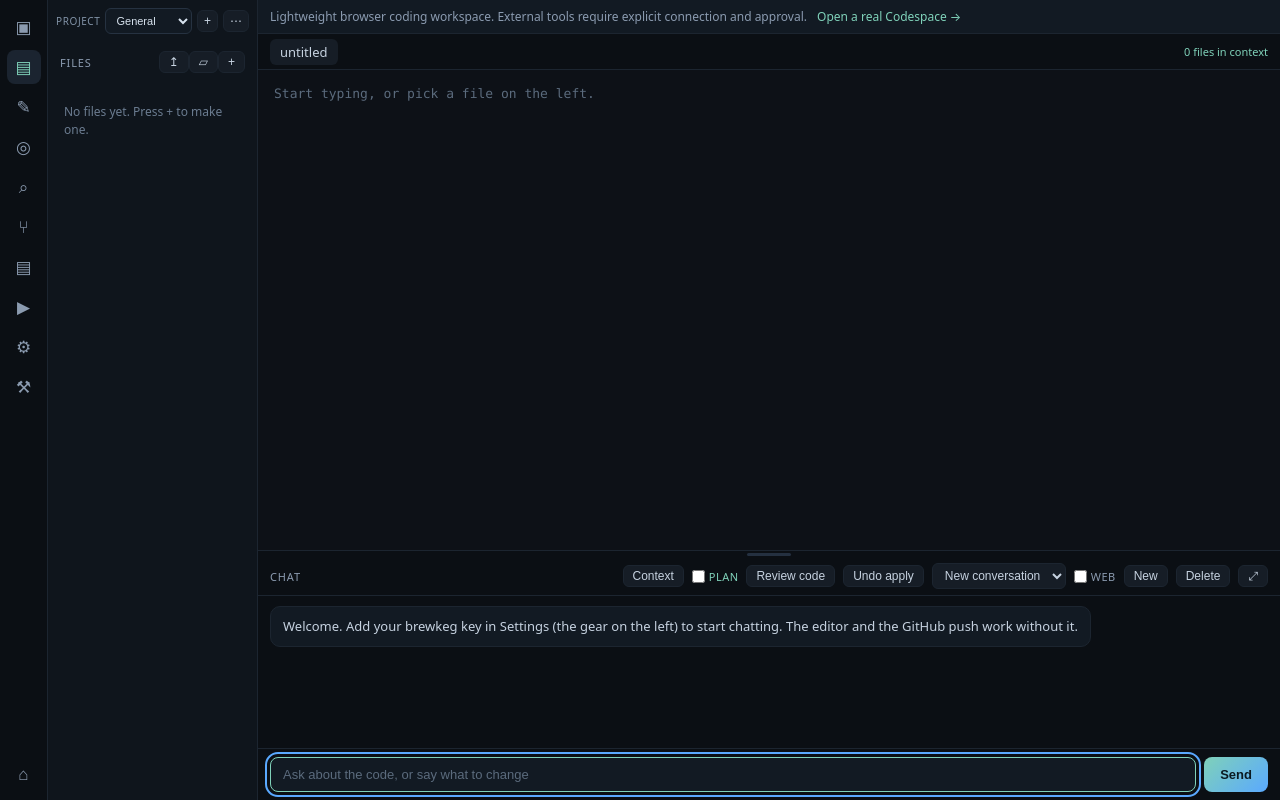
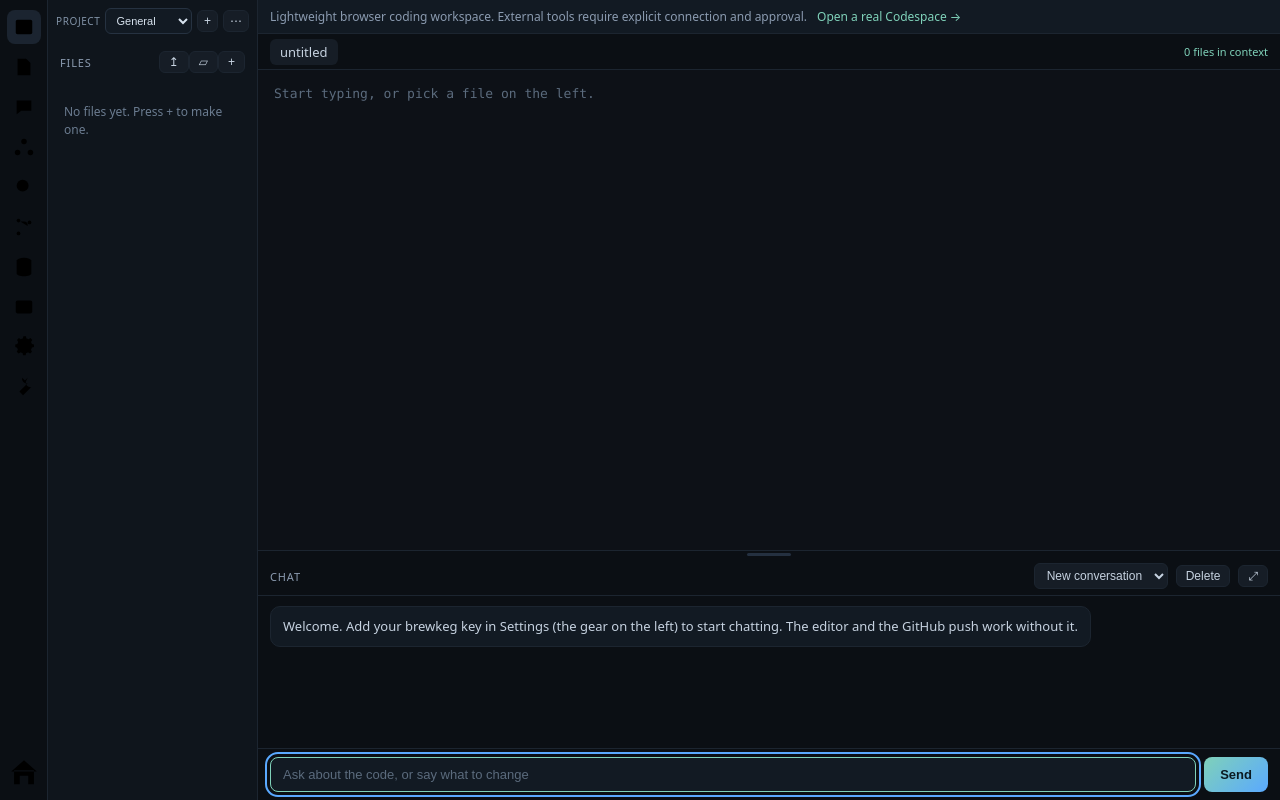
Before and after one commit to akbarambali157-dev/ChromeOS-Efficiency-Updates, a browser extension: page new-tab-launcher/claude-app.html in a window 1280 px wide. Drawn offline with Linux system fonts and the light colour scheme.

Commit message:
Restructure mini-app navigation and add connection controls

```diff
--- a/new-tab-launcher/claude-app.html
+++ b/new-tab-launcher/claude-app.html
@@ -7,16 +7,16 @@
 <body class="cc" data-app="claude" data-nowall>
 <div class="shell">
   <nav class="act" aria-label="Sections">
-    <button type="button" class="actbtn" id="paneProject" title="Project dashboard" aria-label="Project dashboard">▣</button><button type="button" class="actbtn on" id="paneFiles" title="Files" aria-label="Files">▤</button>
-    <button type="button" class="actbtn" id="paneChat" title="Chat" aria-label="Chat">✎</button>
-    <button type="button" class="actbtn" id="paneTeam" title="AI Team" aria-label="AI Team">◎</button>
-    <button type="button" class="actbtn" id="paneResearch" title="Research" aria-label="Research">⌕</button>
-    <button type="button" class="actbtn" id="paneGitHub" title="GitHub workspace" aria-label="GitHub">⑂</button>
-    <button type="button" class="actbtn" id="paneSupabase" title="Supabase workspace" aria-label="Supabase">▤</button>
-    <button type="button" class="actbtn" id="paneVideo" title="Video Studio" aria-label="Video Studio">▶</button>
-    <button type="button" class="actbtn" id="paneSet" title="Settings" aria-label="Settings">⚙</button>
-    <button type="button" class="actbtn" id="paneDiagnostics" title="Workspace diagnostics" aria-label="Workspace diagnostics">⚒</button>
-    <a class="actbtn home" href="newtab.html" title="Back to the launcher" aria-label="Back to the launcher">⌂</a>
+    <button type="button" class="actbtn on" id="paneProject" title="Project dashboard" aria-label="Project dashboard"><svg viewBox="0 0 24 24" aria-hidden="true"><rect x="3" y="4" width="18" height="16" rx="2"/><path d="M8 9h8M8 13h5"/></svg></button><button type="button" class="actbtn" id="paneFiles" title="Files" aria-label="Files"><svg viewBox="0 0 24 24" aria-hidden="true"><path d="M5 3h9l5 5v13H5z"/><path d="M14 3v5h5M8 13h8M8 17h8"/></svg></button>
+    <button type="button" class="actbtn" id="paneChat" title="Editor and chat" aria-label="Editor and chat"><svg viewBox="0 0 24 24" aria-hidden="true"><path d="M4 5h16v11H9l-5 4z"/><path d="M8 9h8M8 12h5"/></svg></button>
+    <button type="button" class="actbtn" id="paneTeam" title="AI Team" aria-label="AI Team"><svg viewBox="0 0 24 24" aria-hidden="true"><circle cx="12" cy="6" r="3"/><circle cx="5" cy="18" r="3"/><circle cx="19" cy="18" r="3"/><path d="M10 9 6.5 15M14 9l3.5 6M8 18h8"/></svg></button>
+    <button type="button" class="actbtn" id="paneResearch" title="Research" aria-label="Research"><svg viewBox="0 0 24 24" aria-hidden="true"><circle cx="10.5" cy="10.5" r="6.5"/><path d="m16 16 5 5"/></svg></button>
+    <button type="button" class="actbtn" id="paneGitHub" title="GitHub workspace" aria-label="GitHub"><svg viewBox="0 0 24 24" aria-hidden="true"><circle cx="6" cy="5" r="2"/><circle cx="18" cy="7" r="2"/><circle cx="6" cy="19" r="2"/><path d="M6 7v10M8 6h4a4 4 0 0 1 4 4v1"/></svg></button>
+    <button type="button" class="actbtn" id="paneSupabase" title="Supabase workspace" aria-label="Supabase"><svg viewBox="0 0 24 24" aria-hidden="true"><ellipse cx="12" cy="5" rx="8" ry="3"/><path d="M4 5v14c0 1.7 3.6 3 8 3s8-1.3 8-3V5M4 12c0 1.7 3.6 3 8 3s8-1.3 8-3"/></svg></button>
+    <button type="button" class="actbtn" id="paneVideo" title="Video Studio" aria-label="Video Studio"><svg viewBox="0 0 24 24" aria-hidden="true"><rect x="3" y="5" width="18" height="14" rx="2"/><path d="m10 9 5 3-5 3zM7 5l2 3M13 5l2 3M17 5l2 3"/></svg></button>
+    <button type="button" class="actbtn" id="paneSet" title="Settings" aria-label="Settings"><svg viewBox="0 0 24 24" aria-hidden="true"><circle cx="12" cy="12" r="3"/><path d="m19.4 15 .1.1 1.2 2-2 2-2-1.2-.2-.1a7.8 7.8 0 0 1-2 .8l-.2.1-.5 2.3h-2.8l-.5-2.3-.2-.1a7.8 7.8 0 0 1-2-.8l-.2.1-2 1.2-2-2 1.2-2 .1-.2a7.8 7.8 0 0 1-.8-2l-.1-.2L2.5 12v-2.8l2.3-.5.1-.2a7.8 7.8 0 0 1 .8-2l-.1-.2-1.2-2 2-2 2 1.2.2.1a7.8 7.8 0 0 1 2-.8l.2-.1.5-2.3h2.8l.5 2.3.2.1a7.8 7.8 0 0 1 2 .8l.2-.1 2-1.2 2 2-1.2 2-.1.2a7.8 7.8 0 0 1 .8 2l.1.2 2.3.5V12l-2.3.5-.1.2a7.8 7.8 0 0 1-.8 2z"/></svg></button>
+    <button type="button" class="actbtn" id="paneDiagnostics" title="Workspace diagnostics" aria-label="Workspace diagnostics"><svg viewBox="0 0 24 24" aria-hidden="true"><path d="M14 6a5 5 0 0 0 6 6l-9 9-4-4 9-9a5 5 0 0 1-6-6l3 3 3-3z"/></svg></button>
+    <a class="actbtn home" href="newtab.html" title="Back to the launcher" aria-label="Back to the launcher"><svg viewBox="0 0 24 24" aria-hidden="true"><path d="m3 11 9-8 9 8M5 10v10h14V10M9 20v-6h6v6"/></svg></a>
   </nav>
   <aside class="side">
     <div class="sidehead project-head"><label for="projectSel">Project</label><select id="projectSel" title="Switch project"></select><button type="button" class="mini" id="newProject" title="Create project">+</button><button type="button" class="mini" id="projectManage" title="Rename or delete current project">⋯</button></div><div class="sidehead"><span>Files</span><div><button type="button" class="mini" id="openFiles" title="Open local text files">↥</button><button type="button" class="mini" id="openFolder" title="Import a folder">▱</button><button type="button" class="mini" id="newFile" title="New file">+</button></div></div><input id="filePicker" type="file" multiple hidden accept=".txt,.md,.js,.json,.css,.html,.xml,.yaml,.yml,.py,.sql,.csv,.ts,.tsx,.jsx"><input id="folderPicker" type="file" webkitdirectory directory multiple hidden accept=".txt,.md,.js,.json,.css,.html,.xml,.yaml,.yml,.py,.sql,.csv,.ts,.tsx,.jsx">
@@ -27,9 +27,9 @@
     <div class="tabs"><span id="tabName" class="tab">untitled</span><span id="dirty" class="dirty" hidden>●</span><span id="contextStatus" class="context-status">Editor context available</span></div>
     <textarea id="editor" class="editor" spellcheck="false" placeholder="Start typing, or pick a file on the left."></textarea>
     <section id="workspaceExtra" class="workspace-extra" hidden>
-      <div class="workspace-head"><div><strong id="workspaceTitle">AI Team</strong><p id="workspaceSubtitle">Shared project context and tools</p></div><button type="button" class="mini" id="workspaceBack">Editor</button></div>
+      <div class="workspace-head"><div><strong id="workspaceTitle">AI Team</strong><p id="workspaceSubtitle">Shared project context and tools</p></div><button type="button" class="mini" id="workspaceBack">Dashboard</button></div>
       <section class="workspace-panel project-workspace" id="projectWorkspace" data-workspace="project" hidden>
-        <div class="project-overview" id="projectOverview"></div>
+        <div class="project-dashboard-head"><div><strong>Projects</strong><small>Choose a workspace to continue. Your last opened project is remembered.</small></div><div class="project-dashboard-open"><select id="dashboardProjectSelect" class="workspace-input" aria-label="Choose project"></select><button type="button" class="primary" id="dashboardOpenProject">Open project</button></div></div><div class="project-overview" id="projectOverview"></div>
         <div class="project-dashboard-grid"><section class="project-box"><h3>Tasks</h3><form id="projectTaskForm" class="project-task-form"><input id="projectTaskInput" maxlength="200" placeholder="Add a project task…" autocomplete="off"><button type="submit" class="primary">Add</button></form><div id="projectTaskList" class="project-task-list"></div></section><section class="project-box"><h3>Project notes</h3><textarea id="projectNotes" class="workspace-input project-notes" maxlength="4000" placeholder="Project decisions, progress notes and useful reminders…"></textarea><div class="status" id="projectNotesStatus"></div></section></div>
       </section>
       <section class="workspace-panel" id="teamWorkspace" data-workspace="team" hidden>
@@ -47,13 +47,13 @@
       </section>
       <section class="workspace-panel" id="githubWorkspace" data-workspace="github" hidden>
         <div class="two-col"><div><label for="ghRepo">Repository (owner/name)</label><input id="ghRepo" class="workspace-input" maxlength="120" placeholder="owner/repository"></div><div><label for="ghBranch">Branch</label><input id="ghBranch" class="workspace-input" maxlength="120" value="main"></div></div>
-        <div class="workspace-actions"><button type="button" class="primary" id="ghLoad">Load repository</button><button type="button" class="ghost" id="ghSearch">Search code</button><button type="button" class="ghost" id="ghCreateBranch">Create branch</button><span id="ghStatus" class="status"></span></div><div class="two-col"><div><label for="ghNewBranch">New branch name</label><input id="ghNewBranch" class="workspace-input" maxlength="120" placeholder="feature/my-change"></div><div><label for="ghBase">Base branch</label><input id="ghBase" class="workspace-input" maxlength="120" value="main"></div></div><label for="ghPRTitle">Pull request title</label><input id="ghPRTitle" class="workspace-input" maxlength="200" placeholder="Describe the change"><label for="ghPRBody">Pull request description</label><textarea id="ghPRBody" class="workspace-input" rows="3" maxlength="4000" placeholder="Summary, tests and risks…"></textarea><div class="workspace-actions"><button type="button" class="ghost" id="ghCreatePR">Create pull request</button></div>
+        <div class="workspace-actions"><button type="button" class="primary" id="ghLoad">Load repository</button><button type="button" class="ghost" id="ghSearch">Search code</button><button type="button" class="ghost" id="ghCreateBranch">Create branch</button><button type="button" class="ghost" id="ghDisconnect">Disconnect GitHub</button><span id="ghStatus" class="status"></span></div><div class="two-col"><div><label for="ghNewBranch">New branch name</label><input id="ghNewBranch" class="workspace-input" maxlength="120" placeholder="feature/my-change"></div><div><label for="ghBase">Base branch</label><input id="ghBase" class="workspace-input" maxlength="120" value="main"></div></div><label for="ghPRTitle">Pull request title</label><input id="ghPRTitle" class="workspace-input" maxlength="200" placeholder="Describe the change"><label for="ghPRBody">Pull request description</label><textarea id="ghPRBody" class="workspace-input" rows="3" maxlength="4000" placeholder="Summary, tests and risks…"></textarea><div class="workspace-actions"><button type="button" class="ghost" id="ghCreatePR">Create pull request</button></div>
         <div id="ghOutput" class="workspace-output"></div>
       </section>
       <section class="workspace-panel" id="supabaseWorkspace" data-workspace="supabase" hidden>
         <div class="two-col"><div><label for="sbUrl">Project URL</label><input id="sbUrl" class="workspace-input" maxlength="300" placeholder="https://your-project.supabase.co"></div><div><label for="sbKey">Publishable / anon key</label><input id="sbKey" class="workspace-input" type="password" maxlength="4096" autocomplete="off" placeholder="Public client key"></div></div>
         <label for="sbTable">Table name (public schema)</label><input id="sbTable" class="workspace-input" maxlength="100" placeholder="table_name">
-        <div class="workspace-actions"><button type="button" class="primary" id="sbBrowse">Browse rows (read-only)</button><button type="button" class="ghost" id="sbSave">Save connection locally</button><label><input id="sbAttachRows" type="checkbox"> Attach selected rows to AI Team context</label><span id="sbStatus" class="status"></span></div>
+        <div class="workspace-actions"><button type="button" class="primary" id="sbBrowse">Browse rows (read-only)</button><button type="button" class="ghost" id="sbSave">Save connection locally</button><button type="button" class="ghost" id="sbClear">Clear saved connection</button><label><input id="sbAttachRows" type="checkbox"> Attach selected rows to AI Team context</label><span id="sbStatus" class="status"></span></div>
         <div class="two-col"><div><label for="sbPAT">Management API token (scoped PAT)</label><input id="sbPAT" class="workspace-input" type="password" maxlength="4096" autocomplete="off" placeholder="Optional, read-only scopes recommended"><button type="button" class="mini" id="sbSavePAT">Save token locally</button></div><div><label for="sbRef">Project reference</label><input id="sbRef" class="workspace-input" maxlength="20" placeholder="20-character project ref"></div></div>
         <div class="workspace-actions"><button type="button" class="ghost" id="sbListProjects">List projects</button><button type="button" class="ghost" id="sbProjectDetails">Project details</button><button type="button" class="ghost" id="sbFunctions">Edge Functions</button><button type="button" class="ghost" id="sbBuckets">Storage buckets</button><span id="sbMgmtStatus" class="status"></span></div><div class="two-col"><div><label for="sbLogStart">Logs start</label><input id="sbLogStart" type="datetime-local" class="workspace-input"></div><div><label for="sbLogEnd">Logs end</label><input id="sbLogEnd" type="datetime-local" class="workspace-input"></div></div><div class="workspace-actions"><button type="button" class="ghost" id="sbLogs">Project logs (last hour)</button></div>
         <label for="sbQuery">Read-only SQL query</label><textarea id="sbQuery" class="workspace-input" rows="4" maxlength="8000" placeholder="SELECT … FROM public.your_table LIMIT 25;"></textarea>
@@ -70,7 +70,7 @@
   </section>
   <section class="panel" id="chatPanel">
     <div class="grip" id="chatGrip" role="separator" aria-orientation="horizontal" tabindex="0" title="Drag to resize the chat, double-click to expand"></div>
-    <div class="panelhead"><span class="ptitle">Chat</span><div id="activityIndicator" class="activity-indicator" hidden><span class="activity-dot"></span><span class="activity-copy"><strong id="activityTitle">Thinking…</strong><small id="activityDetail"></small></span><span id="activityTime" class="activity-time">0s</span></div><span id="chatStatus" class="chatstatus"></span><button type="button" class="mini" id="contextManager" title="Review what is included in AI context">Context</button><label class="webchk planchk" title="Ask for a plan first; the AI will wait for your approval before suggesting implementation"><input type="checkbox" id="planMode"> Plan</label><button type="button" class="mini" id="insertCode" title="Review the latest assistant code block before applying" disabled>Review code</button><button type="button" class="mini" id="undoCodeApply" title="Undo the last reviewed code insertion or replacement" disabled>Undo apply</button><select id="logSel" class="logsel" title="Conversations"></select><label class="webchk" title="Search the web with Parallel before each reply"><input type="checkbox" id="webOn"> Web</label><button type="button" class="mini" id="newLog">New</button><button type="button" class="mini" id="delLog">Delete</button><button type="button" class="mini" id="chatGrow" title="Expand chat" aria-label="Expand chat">⤢</button></div>
+    <div class="panelhead"><span class="ptitle">Chat</span><div id="activityIndicator" class="activity-indicator" hidden><span class="activity-dot"></span><span class="activity-copy"><strong id="activityTitle">Thinking…</strong><small id="activityDetail"></small></span><span id="activityTime" class="activity-time">0s</span></div><span id="chatStatus" class="chatstatus"></span><button type="button" class="mini" id="contextManager" title="Review what is included in AI context" hidden>Context</button><label class="webchk planchk" title="Use /plan before a request to ask for a plan first" hidden><input type="checkbox" id="planMode"> Plan</label><button type="button" class="mini" id="insertCode" title="Review the latest assistant code block before applying" disabled hidden>Review code</button><button type="button" class="mini" id="undoCodeApply" title="Undo the last reviewed code insertion or replacement" disabled hidden>Undo apply</button><select id="logSel" class="logsel" title="Conversations"></select><label class="webchk" title="AI can request web research when the Parallel key is saved" hidden><input type="checkbox" id="webOn"> Web</label><button type="button" class="mini" id="newLog" hidden>New</button><button type="button" class="mini" id="delLog">Delete</button><button type="button" class="mini" id="chatGrow" title="Expand chat" aria-label="Expand chat">⤢</button></div>
     <div id="chatLog" class="chatlog"></div><form id="chatForm" class="chatrow" autocomplete="off"><input id="chatIn" type="text" placeholder="Ask about the code, or say what to change" maxlength="2000"><button type="submit" class="primary" id="sendBtn">Send</button></form>
   </section>
 </div>
@@ -85,7 +85,7 @@
   <label>Model<input id="ccModel" list="ccModelList" maxlength="120" value="claude-sonnet-5-5"><datalist id="ccModelList"></datalist></label>
   <label>OpenAI API key<input id="openAIKeyIn" type="password" autocomplete="off" placeholder="Optional direct API key"></label>
   <label>Anthropic API key<input id="anthropicKeyIn" type="password" autocomplete="off" placeholder="Optional direct API key"></label>
-  <div id="setStatus" class="status"></div><div class="row"><button type="button" class="ghost" id="setCancel">Cancel</button><button type="submit" class="primary">Save</button></div>
+  <div class="workspace-actions"><button type="button" class="ghost" id="testConnection">Test model connection</button><button type="button" class="ghost" id="testSearchConnection">Test Parallel search</button><button type="button" class="ghost" id="clearKeys">Clear saved API keys</button><span id="testConnectionStatus" class="status"></span></div><div id="setStatus" class="status"></div><div class="row"><button type="button" class="ghost" id="setCancel">Cancel</button><button type="submit" class="primary">Save</button></div>
 </form></dialog>
 <dialog id="dlgPush"><form id="pushForm" method="dialog"><h2>Push to GitHub</h2><p class="hintline">Writes the file in the editor to a repo. You'll see the change before anything is sent.</p><label>Repository<input id="pushRepo" type="text" placeholder="owner/repo" maxlength="120"></label><label>Path<input id="pushPath" type="text" placeholder="src/example.js" maxlength="200"></label><label>Branch<input id="pushBranch" type="text" maxlength="120" value="main"></label><label>Commit message<input id="pushMsg" type="text" maxlength="120"></label><div id="pushStatus" class="status"></div><div id="pushDiff" class="diffbox" hidden></div><div class="row"><button type="button" class="ghost" id="pushCancel">Cancel</button><button type="button" class="ghost" id="pushReview">Review</button><button type="button" class="primary" id="pushGo" disabled>Push</button></div></form></dialog>
 <dialog id="dlgDiagnostics" class="diag-dialog"><div class="diag-head"><h2>Workspace Diagnostics</h2><button type="button" class="mini" id="diagClose">Close</button></div><p class="hintline">Independent diagnostic tool. It checks startup, required controls, extension storage and captured JavaScript errors. It does not modify your files or settings.</p><div id="diagChecks" class="diag-checks"></div><label class="diag-report-label" for="diagOutput">Diagnostic report</label><textarea id="diagOutput" class="diag-report" rows="12" readonly></textarea><div class="workspace-actions"><button type="button" class="primary" id="diagRun">Run checks again</button><button type="button" class="ghost" id="diagCopy">Copy report</button><button type="button" class="ghost" id="diagReload">Reload workspace</button><span id="diagCopyStatus" class="status"></span></div></dialog>
```
